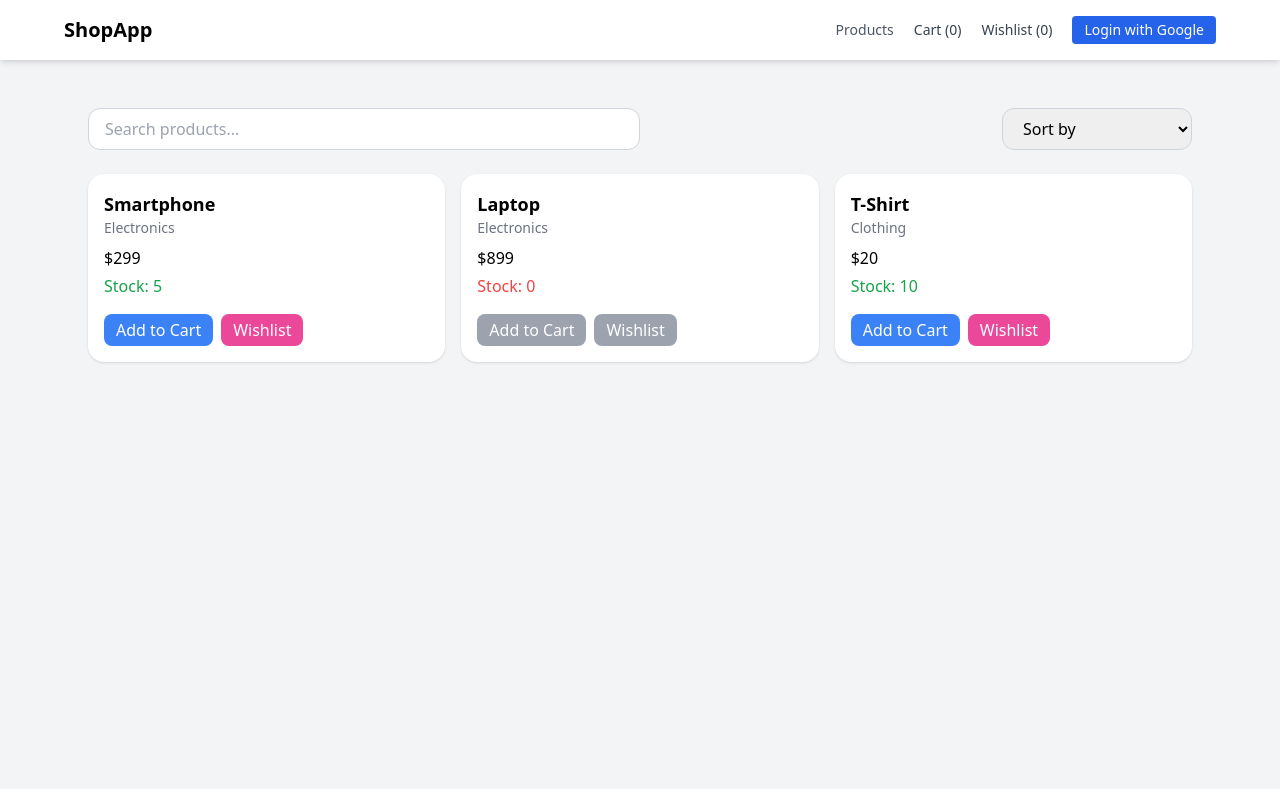
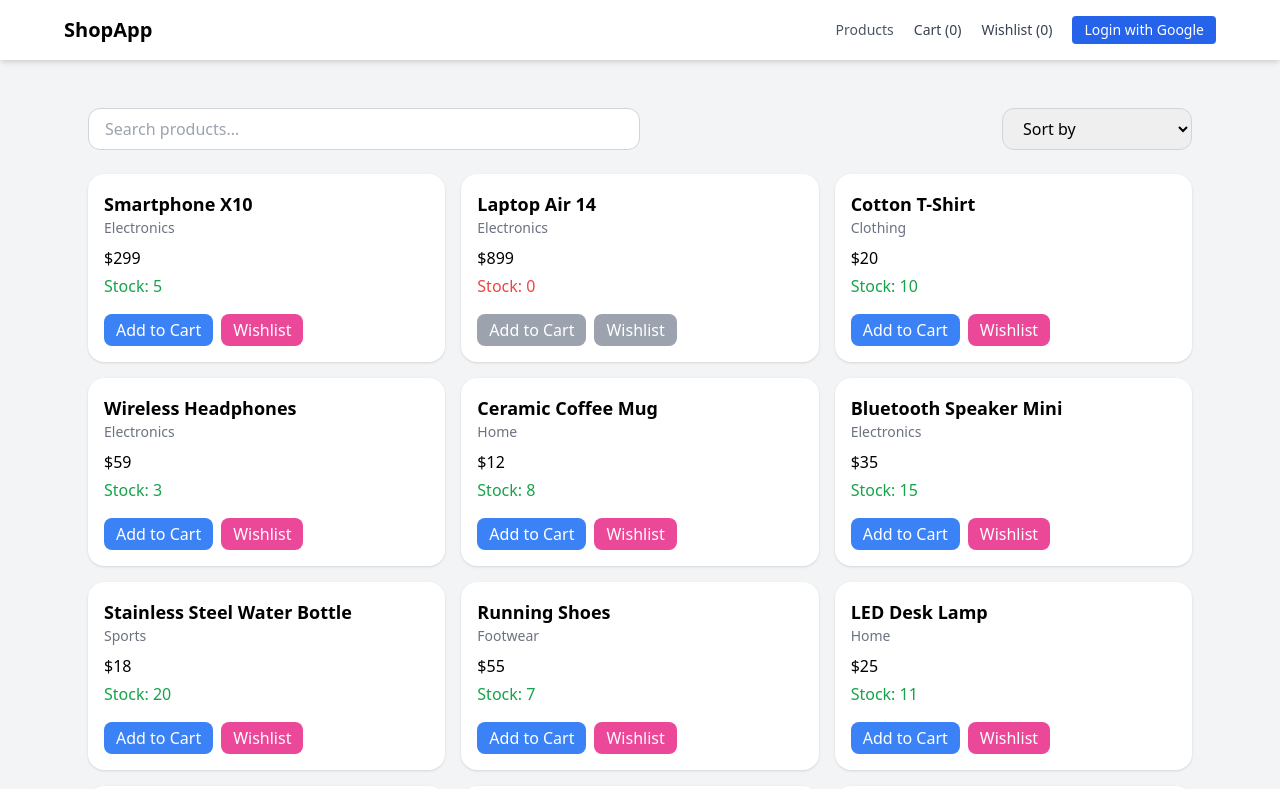
Before and after one commit to Sudalai02/admin-simulation, a React (Vite) app: page /#/ in a window 1280 px wide. Shown: the top 789 px of the page. Built offline with nearby package versions, Linux system fonts and the light colour scheme; no server answers; data requests are answered from the project's data file.

Commit message:
Update Products

```diff
--- a/db.json
+++ b/db.json
@@ -1,46 +1,34 @@
 {
   "products": [
-    {
-      "id": "1",
-      "title": "Smartphone",
-      "price": 299,
-      "category": "Electronics",
-      "stock": 5
-    },
-    {
-      "name": "Phone",
-      "category": "Electronics",
-      "price": 899,
-      "stock": 1,
-      "id": "2"
-    },
-    {
-      "id": "3",
-      "title": "T-Shirt",
-      "price": 20,
-      "category": "Clothing",
-      "stock": 10
-    },
-    {
-      "id": "4",
-      "title": "TV",
-      "price": 1999,
-      "category": "Electronics",
-      "stock": 3
-    },
-    {
-      "id": "5",
-      "title": "Books",
-      "price": 11,
-      "category": "Study",
-      "stock": 3
-    },
-    {
-      "name": "tvs",
-      "category": "Vehicle ",
-      "price": 999,
-      "stock": 5,
-      "id": "9b85"
-    }
+    { "id": 1, "name": "Smartphone X10", "category": "Electronics", "price": 299, "stock": 5 },
+    { "id": 2, "name": "Laptop Air 14", "category": "Electronics", "price": 899, "stock": 0 },
+    { "id": 3, "name": "Cotton T-Shirt", "category": "Clothing", "price": 20, "stock": 10 },
+    { "id": 4, "name": "Wireless Headphones", "category": "Electronics", "price": 59, "stock": 3 },
+    { "id": 5, "name": "Ceramic Coffee Mug", "category": "Home", "price": 12, "stock": 8 },
+    { "id": 6, "name": "Bluetooth Speaker Mini", "category": "Electronics", "price": 35, "stock": 15 },
+    { "id": 7, "name": "Stainless Steel Water Bottle", "category": "Sports", "price": 18, "stock": 20 },
+    { "id": 8, "name": "Running Shoes", "category": "Footwear", "price": 55, "stock": 7 },
+    { "id": 9, "name": "LED Desk Lamp", "category": "Home", "price": 25, "stock": 11 },
+    { "id": 10, "name": "Gaming Mouse", "category": "Electronics", "price": 39, "stock": 14 },
+    { "id": 11, "name": "Yoga Mat", "category": "Sports", "price": 30, "stock": 6 },
+    { "id": 12, "name": "Wireless Keyboard", "category": "Electronics", "price": 49, "stock": 4 },
+    { "id": 13, "name": "Scented Candle Set", "category": "Home", "price": 22, "stock": 18 },
+    { "id": 14, "name": "Hoodie Sweatshirt", "category": "Clothing", "price": 35, "stock": 9 },
+    { "id": 15, "name": "4K Action Camera", "category": "Electronics", "price": 120, "stock": 2 },
+    { "id": 16, "name": "Portable Power Bank 20,000mAh", "category": "Electronics", "price": 45, "stock": 25 },
+    { "id": 17, "name": "Non-stick Frying Pan", "category": "Home", "price": 28, "stock": 12 },
+    { "id": 18, "name": "Office Chair Ergonomic", "category": "Furniture", "price": 150, "stock": 3 },
+    { "id": 19, "name": "Smartwatch Series Lite", "category": "Electronics", "price": 99, "stock": 5 },
+    { "id": 20, "name": "Backpack Travel Pro", "category": "Accessories", "price": 40, "stock": 13 },
+    { "id": 21, "name": "Electric Kettle 1.7L", "category": "Home Appliances", "price": 29, "stock": 7 },
+    { "id": 22, "name": "Noise-Cancelling Earbuds", "category": "Electronics", "price": 79, "stock": 6 },
+    { "id": 23, "name": "Baseball Cap Classic", "category": "Clothing", "price": 15, "stock": 19 },
+    { "id": 24, "name": "Digital Alarm Clock", "category": "Home", "price": 17, "stock": 10 },
+    { "id": 25, "name": "Memory Foam Pillow", "category": "Home", "price": 33, "stock": 16 },
+    { "id": 26, "name": "Smart LED Light Bulb", "category": "Electronics", "price": 14, "stock": 22 },
+    { "id": 27, "name": "Windbreaker Jacket", "category": "Clothing", "price": 49, "stock": 8 },
+    { "id": 28, "name": "USB-C Charging Cable", "category": "Electronics", "price": 9, "stock": 30 },
+    { "id": 29, "name": "Electric Toothbrush", "category": "Personal Care", "price": 39, "stock": 5 },
+    { "id": 30, "name": "Stainless Cookware Set (5 pcs)", "category": "Home", "price": 89, "stock": 4 }
   ]
 }
--- a/src/pages/AdminProducts.jsx
+++ b/src/pages/AdminProducts.jsx
@@ -1,6 +1,6 @@
 import React, { useEffect, useState } from "react";
 
-const API_URL = "https://admin-simulation.onrender.com/products";
+const API_URL = "http://localhost:3000/products";
 
 export default function AdminProducts() {
   const [products, setProducts] = useState([]);
--- a/src/pages/ProductList.jsx
+++ b/src/pages/ProductList.jsx
@@ -1,9 +1,9 @@
 import React, { useEffect, useState } from "react";
 import ProductCard from "../Compoents/ProductCard";
-import SearchBar from "../Compoents/SearchBar";
+import SearchBar from "../Compoents/SearchBar"
 import SortMenu from "../Compoents/SortMenu"
 
-const API_URL = "https://admin-simulation.onrender.com/products";
+const API_URL = "http://localhost:3000/products";
 
 export default function ProductList() {
   const [products, setProducts] = useState([]);
@@ -15,41 +15,82 @@ export default function ProductList() {
         const res = await fetch(API_URL);
         if (!res.ok) throw new Error("Failed to fetch");
         const data = await res.json();
+
         const normalized = data.map((p) => ({
           id: p.id,
           name: p.name || p.title || "Unknown",
           category: p.category || "General",
           price: p.price || 0,
-          stock: typeof p.stock === "number" ? p.stock : (p.rating?.count ? Math.max(0, Math.floor(p.rating.count / 10)) : 5)
+          stock:
+            typeof p.stock === "number"
+              ? p.stock
+              : p.rating?.count
+              ? Math.max(0, Math.floor(p.rating.count / 10))
+              : 5,
+          image: p.image || "https://via.placeholder.com/300?text=Product",
         }));
+
         setProducts(normalized);
         setFiltered(normalized);
       } catch (err) {
         console.error(err);
+
         const sample = [
-          { id: 1, name: "Smartphone", category: "Electronics", price: 299, stock: 5 },
-          { id: 2, name: "Laptop", category: "Electronics", price: 899, stock: 0 },
-          { id: 3, name: "T-Shirt", category: "Clothing", price: 20, stock: 10 }
+          {
+            id: 1,
+            name: "Smartphone",
+            category: "Electronics",
+            price: 299,
+            stock: 5,
+            image: "https://via.placeholder.com/300?text=Smartphone",
+          },
+          {
+            id: 2,
+            name: "Laptop",
+            category: "Electronics",
+            price: 899,
+            stock: 0,
+            image: "https://via.placeholder.com/300?text=Laptop",
+          },
+          {
+            id: 3,
+            name: "T-Shirt",
+            category: "Clothing",
+            price: 20,
+            stock: 10,
+            image: "https://via.placeholder.com/300?text=T-Shirt",
+          },
         ];
+
         setProducts(sample);
         setFiltered(sample);
       }
     }
+
     fetchProducts();
   }, []);
 
   const handleSearch = (term) => {
     const t = term.trim().toLowerCase();
     if (!t) return setFiltered(products);
-    setFiltered(products.filter(p => p.name.toLowerCase().includes(t) || p.category.toLowerCase().includes(t)));
+
+    setFiltered(
+      products.filter(
+        (p) =>
+          p.name.toLowerCase().includes(t) ||
+          p.category.toLowerCase().includes(t)
+      )
+    );
   };
 
   const handleSort = (option) => {
     const arr = [...filtered];
-    if (option === "price-asc") arr.sort((a,b)=>a.price-b.price);
-    if (option === "price-desc") arr.sort((a,b)=>b.price-a.price);
-    if (option === "name-asc") arr.sort((a,b)=>a.name.localeCompare(b.name));
-    if (option === "name-desc") arr.sort((a,b)=>b.name.localeCompare(a.name));
+    if (option === "price-asc") arr.sort((a, b) => a.price - b.price);
+    if (option === "price-desc") arr.sort((a, b) => b.price - a.price);
+    if (option === "name-asc") arr.sort((a, b) => a.name.localeCompare(b.name));
+    if (option === "name-desc")
+      arr.sort((a, b) => b.name.localeCompare(a.name));
+
     setFiltered(arr);
   };
 
@@ -63,7 +104,9 @@ export default function ProductList() {
       </div>
 
       <div className="grid grid-cols-1 sm:grid-cols-2 md:grid-cols-3 gap-4">
-        {filtered.map(p => <ProductCard key={p.id} product={p} />)}
+        {filtered.map((p) => (
+          <ProductCard key={p.id} product={p} />
+        ))}
       </div>
     </div>
   );
```
